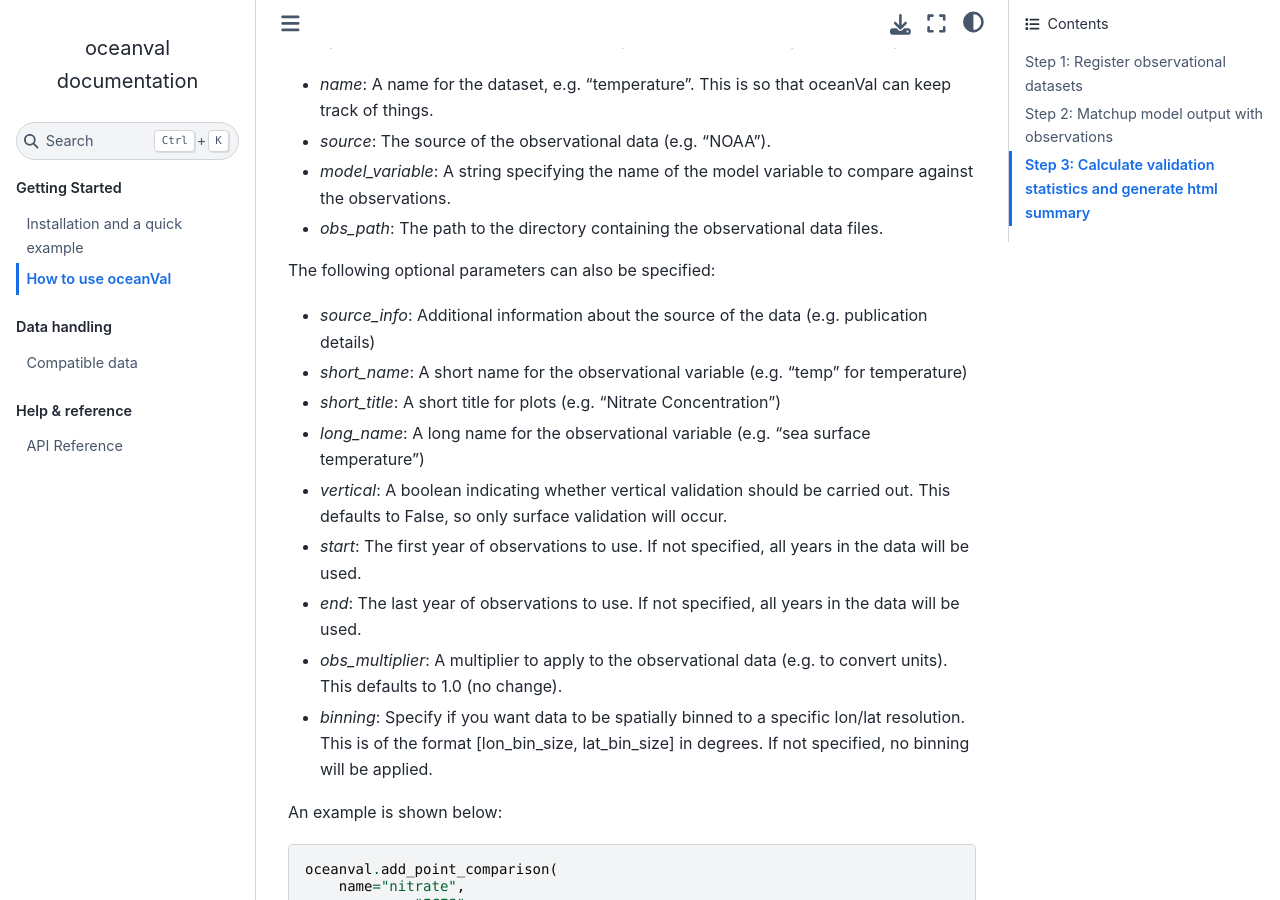
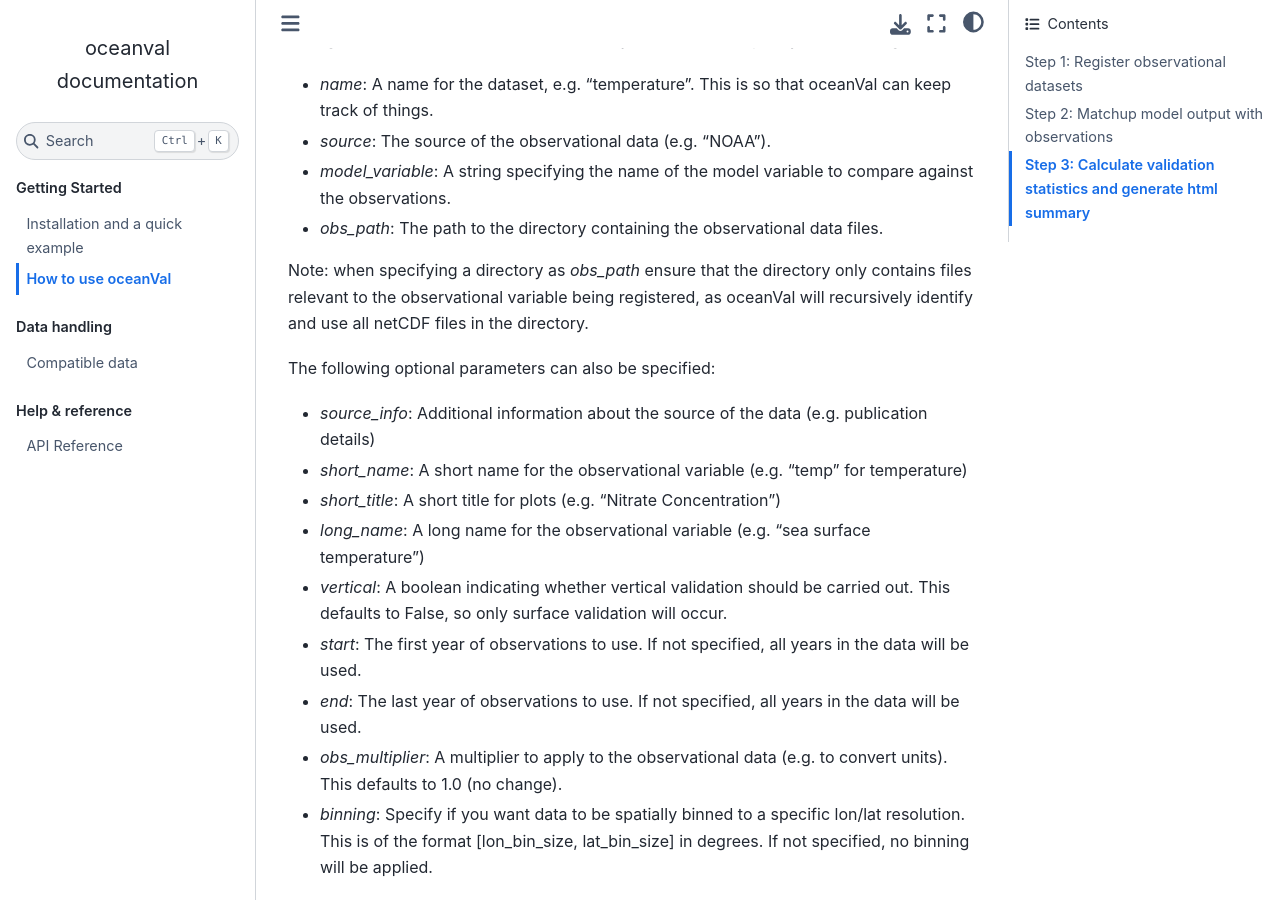
Before and after one commit to pmlmodelling/oceanVal, a Sphinx documentation site: the page built from docs/source/how_to_use.rst, in a window 1280 px wide and 900 px high, scrolled down 650 px. Built offline with Sphinx 7.4.7 and the Sphinx Book theme 1.1.4, drawn with Linux system fonts in a browser that asks for light colours.

Commit message:
add note on obs_path

```diff
--- a/docs/source/how_to_use.rst
+++ b/docs/source/how_to_use.rst
@@ -24,6 +24,8 @@ To register an in-situ observational dataset, you will need to specify the follo
 - `source`: The source of the observational data (e.g. "NOAA").
 - `model_variable`: A string specifying the name of the model variable to compare against the observations.
 - `obs_path`: The path to the directory containing the observational data files.
+
+Note: when specifying a directory as `obs_path` ensure that the directory only contains files relevant to the observational variable being registered, as oceanVal will recursively identify and use all netCDF files in the directory.
 
 The following optional parameters can also be specified:
 
```
